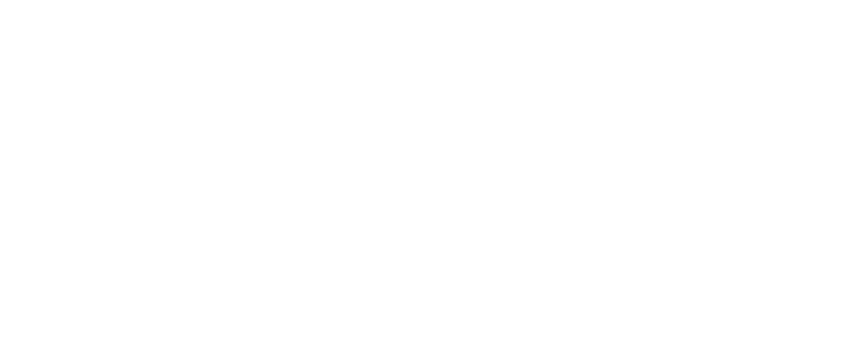
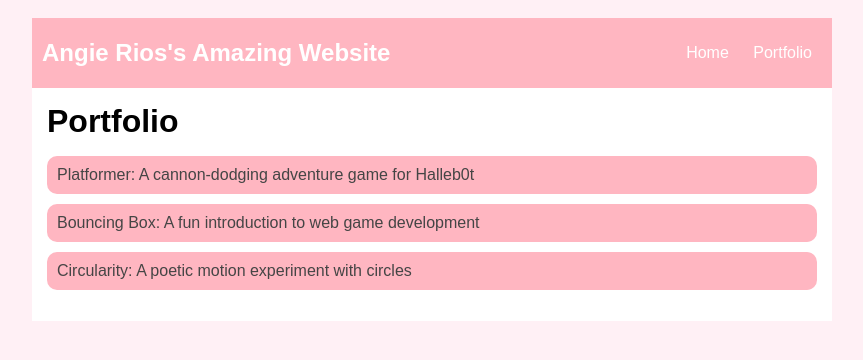
Before and after one commit to AngieRios7249963/AngieRios7249963.github.io, a plain HTML site: page portfolio.html in a window 1280 px wide. Shown: the whole page, without its empty margins (208-1071 px from the left). Drawn offline with Linux system fonts and the light colour scheme.

Commit message:
todo 1 complete

```diff
--- a/portfolio.html
+++ b/portfolio.html
@@ -0,0 +1,43 @@
+ <!DOCTYPE html>
+<html>
+  <head>
+     <title>Angie's Computer Science Website</title>
+     <link rel="stylesheet" href="style.css" />
+  </head>
+
+
+  <body>
+    <!-- All content goes here -->
+    <div id="all-contents">
+       <nav>
+        <h1>Angie Rios's Amazing Website</h1>
+          <ul id="nav-ul">
+            <li class="nav-li">
+  <a href="index.html">Home</a>
+</li>
+<li class="nav-li">
+  <a href="portfolio.html">Portfolio</a>
+</li>
+</ul>
+  </nav>
+
+
+  <main>
+  <div class="content">
+    <h1>Portfolio</h1>
+    <ul id="portfolio">
+<li>
+  <a href="fsd-projects/platformer/">Platformer: A cannon-dodging adventure game for Halleb0t</a>
+</li>
+<li>
+  <a href="fsd-projects/bouncing-box/">Bouncing Box: A fun introduction to web game development</a>
+</li>
+<li>
+  <a href="fsd-projects/circularity/">Circularity: A poetic motion experiment with circles</a>
+</li>
+    </ul>
+  </div>
+  </main>
+    </div>
+  </body>
+</html>
```
Also changed, not shown: fsd-projects/platformer/platformer.js (+9 -5 lines).
